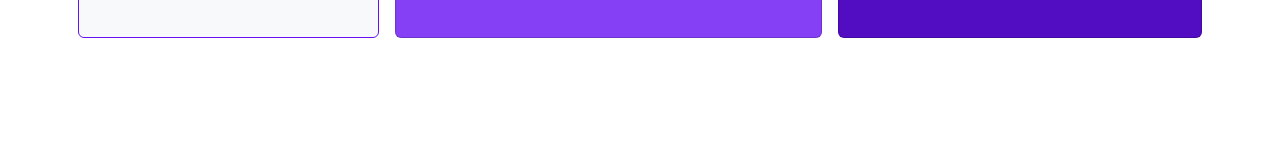
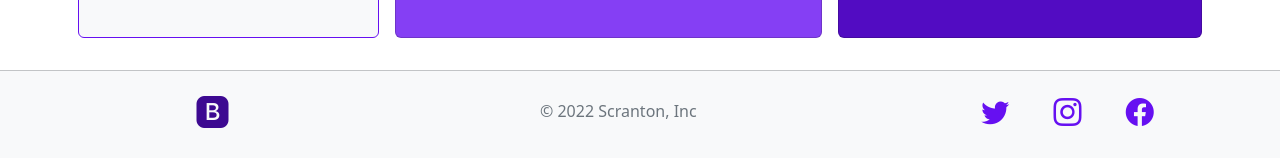
Before and after one commit to RiviCodes/dunder-mifflin-site, a React (Create React App) app: page / in a window 1280 px wide. Shown: the part 1528-1686 px from the top of the page. Before the commit the page ends 1598 px from the top, so only its background shows below. Built offline with nearby package versions, Linux system fonts and the light colour scheme.

Commit message:
Add brand icon, add company name, add social media, add styling

```diff
--- a/src/components/Footer.jsx
+++ b/src/components/Footer.jsx
@@ -1,5 +1,37 @@
 import React from "react";
 
 export default function Footer() {
-  return <></>;
+  return (
+    <footer className="bg-light">
+      <hr />
+      <div className="container pb-3">
+        <div className="row d-flex align-items-center">
+          {/* BRAND LOGO */}
+          <div className="col-3 col-md-3 d-flex justify-content-center">
+            <a href="" className="h2">
+              <i class="bi bi-bootstrap-fill text-indigo-700"></i>
+            </a>
+          </div>
+          {/* COMPANY */}
+          <div className="col-5 col-md-6">
+            <p className="h6 align-items-center text-nowrap text-muted bg-light">
+              © 2022 Scranton, Inc
+            </p>
+          </div>
+          {/* SOCIAL MEDIA */}
+          <div className="col-4 col-md-3 d-flex justify-content-evenly">
+            <a href="" className="h3">
+              <i class="bi bi-twitter text-indigo-500"></i>
+            </a>
+            <a href="" className="h3">
+              <i class="bi bi-instagram text-indigo-500"></i>
+            </a>
+            <a href="" className="h3">
+              <i class="bi bi-facebook text-indigo-500"></i>
+            </a>
+          </div>
+        </div>
+      </div>
+    </footer>
+  );
 }
```
